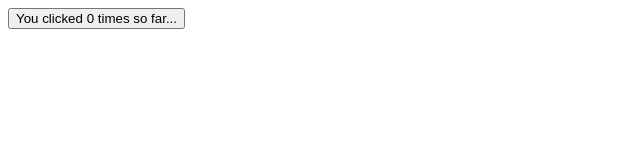
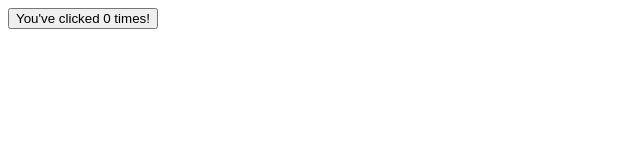
Before and after one commit to MissedMemo/react-hooks, a React app: page / in a window 1280 px wide. Shown: the top 160 px of the page, without its empty margins (0-640 px from the left). Built offline with nearby package versions, Linux system fonts and the light colour scheme; the HTML template or start-up script is replaced by a standard one.

Commit message:
refactor as custom hook

```diff
--- a/src/1-useState/counter.jsx
+++ b/src/1-useState/counter.jsx
@@ -1,5 +1,6 @@
 import React, { useState } from 'react'
 
+/*
 const Counter = () => {
 
   const [count, setCount] = useState(0)
@@ -8,5 +9,19 @@ const Counter = () => {
 
   return <button onClick={ increment }>{ `You clicked ${count} times so far...` }</button>
 }
+*/
+
+// refactor as CUSTOM hook, with passed component properties
+
+const useCounter = initialValue => {
+  const [count, setCount] = useState( initialValue )
+  const increment = () => setCount( count +1 )
+  return { count, increment }
+}
+
+const Counter = ({initialValue = 0}) => {
+  const { count, increment } = useCounter( initialValue )
+  return <button onClick={ increment }>{ `You've clicked ${count} times!` }</button>
+}
 
 export default Counter
```
Also changed, not shown: 1 other file (tests, documents, lock files or other folders).
